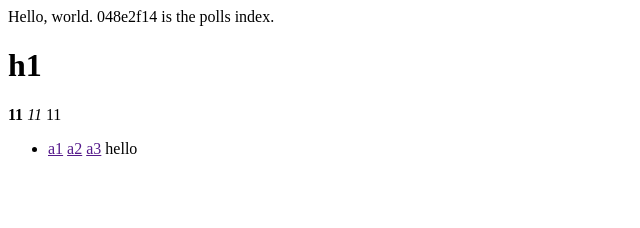
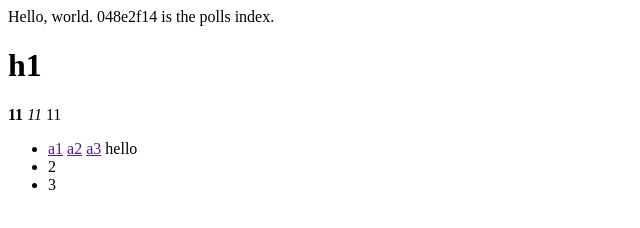
Before and after one commit to Adityakubde/CS_AngularJS, a plain HTML site: page Django/index.html in a window 1280 px wide. Shown: the full height of the page, 0-640 px from the left. Drawn offline with Linux system fonts and the light colour scheme.

Commit message:
adiing li

```diff
--- a/Django/index.html
+++ b/Django/index.html
@@ -21,6 +21,12 @@
                 <a href="">a3</a>
                 hello
             </li>
+            <li>
+                2
+            </li>
+            <li>
+                3
+            </li>
         </ul>
 
     </div>
```
